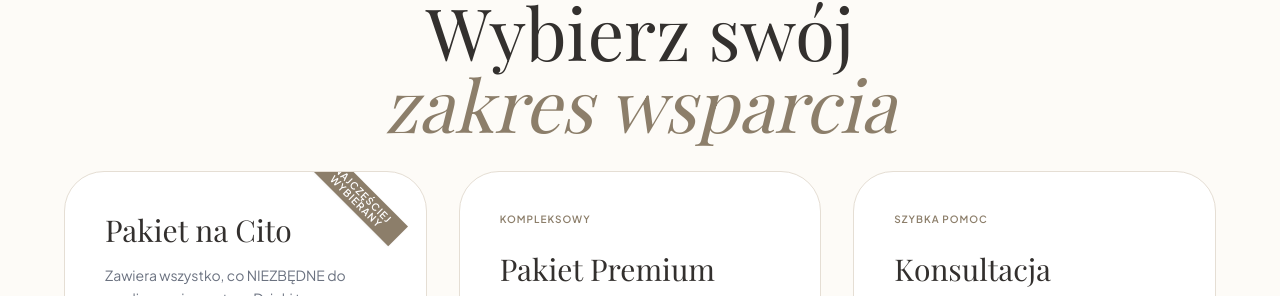
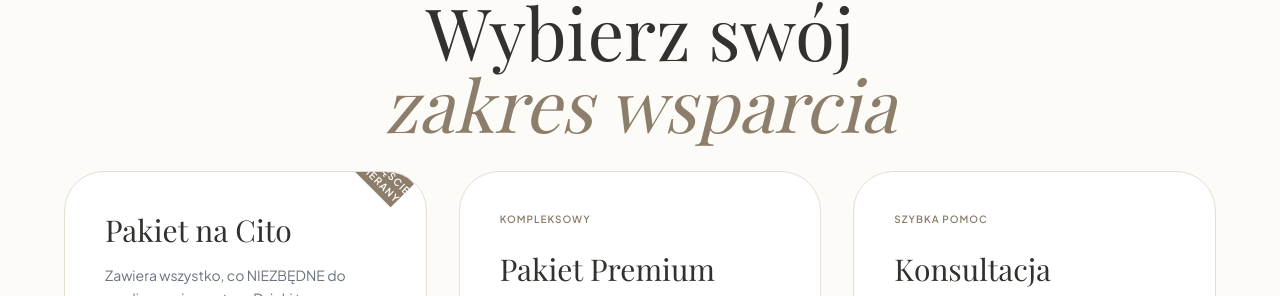
Before and after one commit to lukaszkotowski-git/projektnacito, a React (Vite) app in the folder react-app/: page / in a window 1280 px wide. Shown: the part 133-429 px from the top of the page. Built offline with nearby package versions, Linux system fonts and the light colour scheme; no server answers; a web font is replaced by a local one.

Commit message:
ui: refine Cito ribbon width, origin and spacing for better alignment

```diff
--- a/react-app/src/components/MainView.tsx
+++ b/react-app/src/components/MainView.tsx
@@ -22,7 +22,7 @@ export function MainView() {
             <div onClick={() => handleChoice('/offer/cito')} className="card-choice relative overflow-hidden p-10 rounded-[2.5rem] cursor-pointer text-left group">
               {/* Ribbon - smaller, anchored inside corner */}
               <div className="hidden md:block absolute top-3 right-3 pointer-events-none">
-                <span aria-hidden className="block bg-[#8C7E6A] text-white text-[10px] font-bold uppercase tracking-widest py-1 px-4 transform rotate-45 shadow-sm leading-none text-center">
+                <span aria-hidden className="block bg-[#8C7E6A] text-white text-[10px] font-bold uppercase tracking-widest py-1 px-3 transform origin-top-right rotate-45 shadow-sm w-20 text-center leading-tight z-10">
                   {citoRibbonLines[0]}<br />{citoRibbonLines.slice(1).join(' ')}
                 </span>
               </div>
--- a/react-app/src/components/OfferOverview.tsx
+++ b/react-app/src/components/OfferOverview.tsx
@@ -35,7 +35,7 @@ export function OfferOverview() {
             >
               {/* Ribbon - smaller and inside corner */}
               <div className="hidden md:block absolute top-3 right-3 pointer-events-none">
-                <span aria-hidden className="block bg-[#8C7E6A] text-white text-[10px] font-bold uppercase tracking-widest py-1 px-4 transform rotate-45 shadow-sm leading-none text-center">
+                <span aria-hidden className="block bg-[#8C7E6A] text-white text-[10px] font-bold uppercase tracking-widest py-1 px-3 transform origin-top-right rotate-45 shadow-sm w-20 text-center leading-tight z-10">
                   {citoRibbonLines[0]}<br />{citoRibbonLines.slice(1).join(' ')}
                 </span>
               </div>
```
